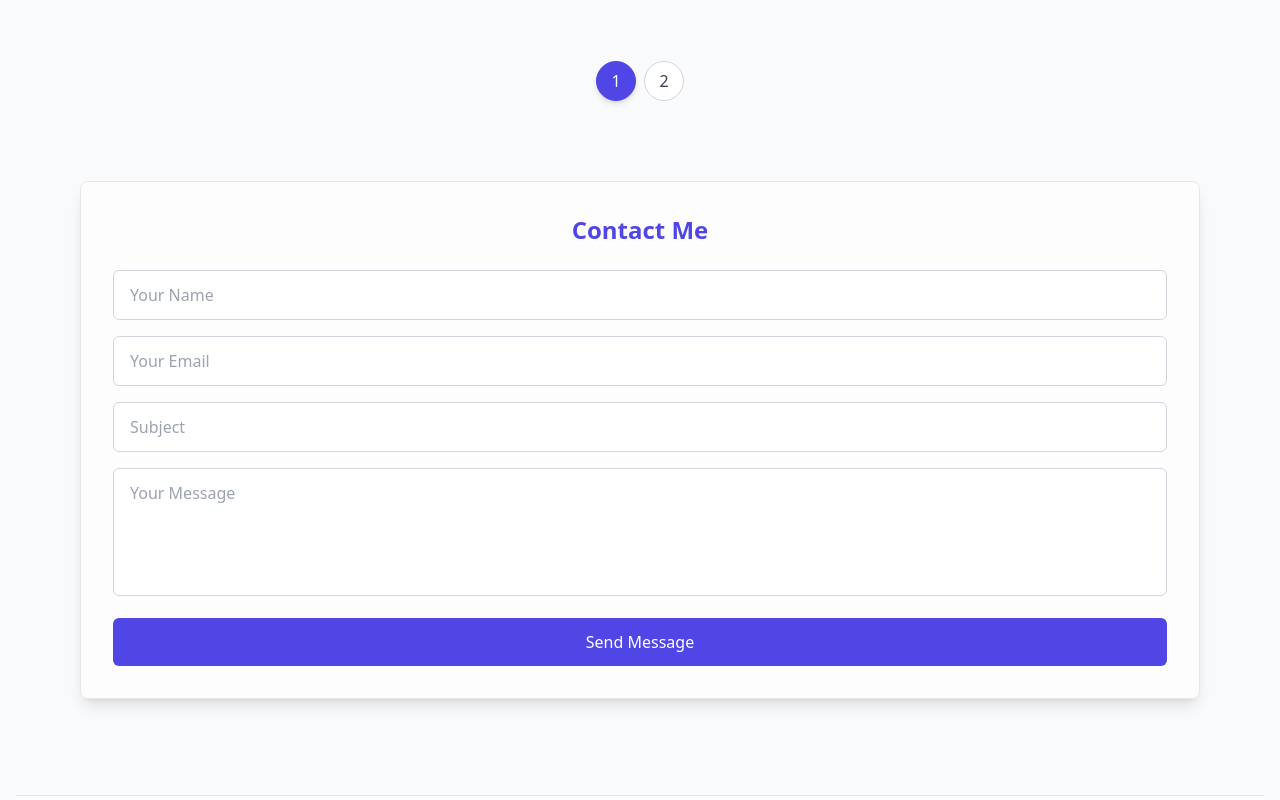
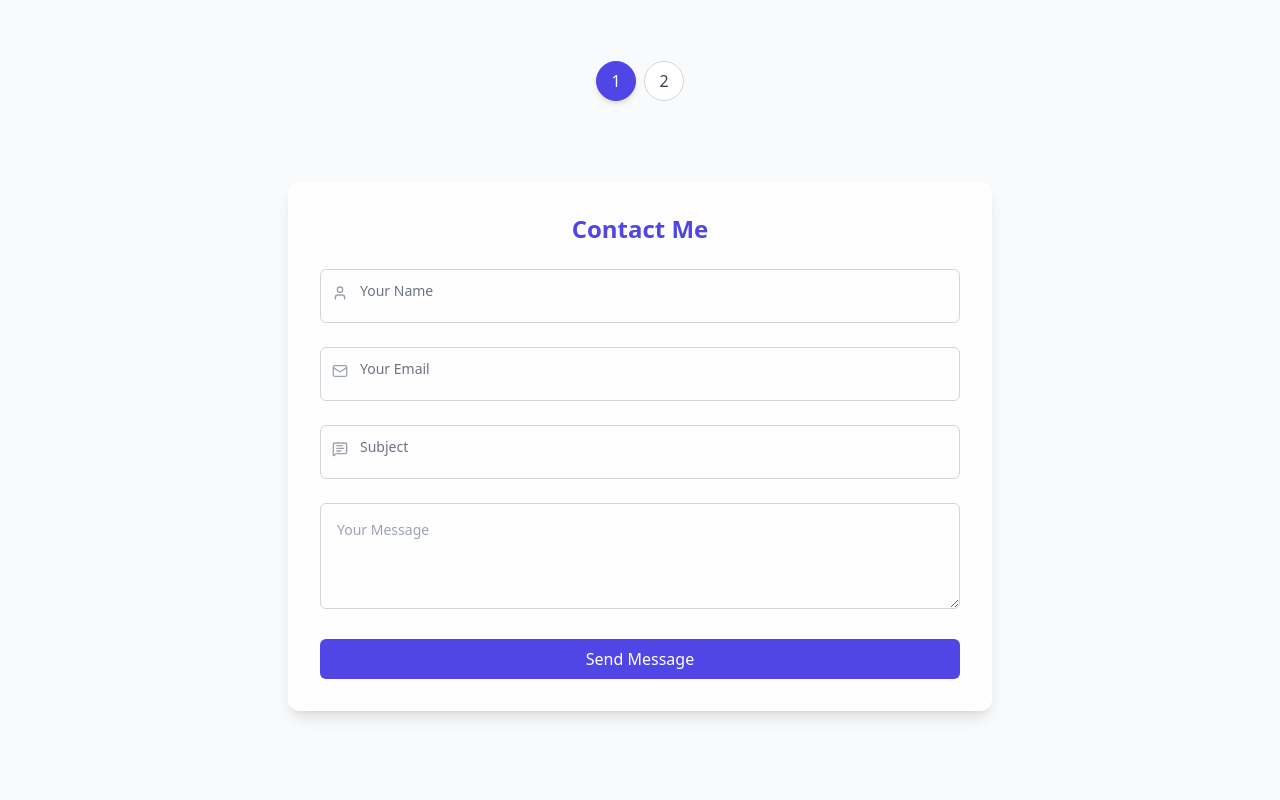
Before and after one commit to Sitholezw/my-blog, a React (Create React App) app: page / in a window 1280 px wide. Shown: the part 1620-2420 px from the top of the page. Built offline with nearby package versions, Linux system fonts and the light colour scheme.

Commit message:
Added icons to the contact form

```diff
--- a/src/components/ContactForm.js
+++ b/src/components/ContactForm.js
@@ -1,84 +1,127 @@
 import React, { useState } from 'react';
 import emailjs from 'emailjs-com';
+import { Mail, User, MessageSquareText, CheckCircle, AlertCircle } from 'lucide-react';
 
 const ContactForm = () => {
-  const [success, setSuccess] = useState(false);
+  const [toast, setToast] = useState(null); // success or error
+
+  const showToast = (type, message) => {
+    setToast({ type, message });
+    setTimeout(() => setToast(null), 3000);
+  };
 
   const sendEmail = (e) => {
     e.preventDefault();
     emailjs
       .sendForm('service_opk9h66', 'template_nhgte5q', e.target, 'p9t7cTFJM_TjwOZ8i')
       .then(() => {
-        setSuccess(true);
+        showToast('success', 'Message sent successfully!');
         e.target.reset();
-        setTimeout(() => setSuccess(false), 5000);
       })
-      .catch(() => {
-        alert('❌ Failed to send message.');
-      });
+      .catch(() => showToast('error', 'Failed to send. Try again.'));
   };
 
   return (
-    <section className="py-12 bg-transparent">
-      {/* 👇 This matches your global layout container */}
-      <div className="max-w-7xl mx-auto px-4 sm:px-6 lg:px-8">
-        {/* 👇 This centers the form in the section */}
-        <div className="max-w-7xl mx-auto p-8 rounded-lg shadow-lg border border-gray-200 dark:border-gray-700 bg-white/60 dark:bg-white/5 backdrop-blur-md">
-          <h2 className="text-2xl font-bold text-center text-primary dark:text-primary-light mb-6">
-            Contact Me
-          </h2>
+    <section className="max-w-3xl mx-auto px-4 sm:px-6 lg:px-8 py-12 relative">
+      <div className="bg-white/80 dark:bg-white/10 backdrop-blur-md shadow-lg rounded-xl p-8 space-y-6 transition-all">
+        <h2 className="text-2xl font-bold text-center text-primary dark:text-primary-light">Contact Me</h2>
 
-          {success && (
-            <div className="mb-4 p-4 text-green-800 bg-green-100 border border-green-300 rounded-md relative">
-              ✅ Your message has been sent successfully!
-              <button
-                onClick={() => setSuccess(false)}
-                className="absolute top-2 right-2 text-green-700 hover:text-green-900"
-              >
-                &times;
-              </button>
-            </div>
-          )}
-
-          <form onSubmit={sendEmail} className="space-y-4">
+        <form onSubmit={sendEmail} className="space-y-6">
+          {/* Name */}
+          <div className="relative">
+            <User className="absolute left-3 top-4 text-gray-400 dark:text-gray-500" size={16} />
             <input
               type="text"
               name="user_name"
-              placeholder="Your Name"
               required
-              className="w-full px-4 py-3 rounded-md border border-gray-300 dark:border-gray-600 bg-white dark:bg-surface-dark text-gray-900 dark:text-white"
+              placeholder=" "
+              className="peer w-full pl-10 pt-6 pb-2 border border-gray-300 dark:border-gray-600 rounded-md bg-transparent text-sm text-gray-800 dark:text-white focus:outline-none focus:ring-2 focus:ring-primary"
             />
+            <label className="absolute left-10 top-2 text-xs text-gray-500 dark:text-gray-400 transition-all peer-placeholder-shown:top-3 peer-placeholder-shown:text-sm peer-focus:top-2 peer-focus:text-xs">
+              Your Name
+            </label>
+          </div>
+
+          {/* Email */}
+          <div className="relative">
+            <Mail className="absolute left-3 top-4 text-gray-400 dark:text-gray-500" size={16} />
             <input
               type="email"
               name="user_email"
-              placeholder="Your Email"
               required
-              className="w-full px-4 py-3 rounded-md border border-gray-300 dark:border-gray-600 bg-white dark:bg-surface-dark text-gray-900 dark:text-white"
+              placeholder=" "
+              className="peer w-full pl-10 pt-6 pb-2 border border-gray-300 dark:border-gray-600 rounded-md bg-transparent text-sm text-gray-800 dark:text-white focus:outline-none focus:ring-2 focus:ring-primary"
             />
+            <label className="absolute left-10 top-2 text-xs text-gray-500 dark:text-gray-400 transition-all peer-placeholder-shown:top-3 peer-placeholder-shown:text-sm peer-focus:top-2 peer-focus:text-xs">
+              Your Email
+            </label>
+          </div>
+
+          {/* Subject */}
+          <div className="relative">
+            <MessageSquareText className="absolute left-3 top-4 text-gray-400 dark:text-gray-500" size={16} />
             <input
               type="text"
               name="user_subject"
-              placeholder="Subject"
               required
-              className="w-full px-4 py-3 rounded-md border border-gray-300 dark:border-gray-600 bg-white dark:bg-surface-dark text-gray-900 dark:text-white"
+              placeholder=" "
+              className="peer w-full pl-10 pt-6 pb-2 border border-gray-300 dark:border-gray-600 rounded-md bg-transparent text-sm text-gray-800 dark:text-white focus:outline-none focus:ring-2 focus:ring-primary"
             />
+            <label className="absolute left-10 top-2 text-xs text-gray-500 dark:text-gray-400 transition-all peer-placeholder-shown:top-3 peer-placeholder-shown:text-sm peer-focus:top-2 peer-focus:text-xs">
+              Subject
+            </label>
+          </div>
+
+          {/* Message */}
+          <div className="relative">
             <textarea
               name="message"
+              required
               placeholder="Your Message"
-              required
-              className="w-full h-32 resize-none px-4 py-3 rounded-md border border-gray-300 dark:border-gray-600 bg-white dark:bg-surface-dark text-gray-900 dark:text-white"
+              rows="4"
+              className="w-full px-4 pt-4 pb-2 border border-gray-300 dark:border-gray-600 rounded-md bg-transparent text-sm text-gray-800 dark:text-white focus:outline-none focus:ring-2 focus:ring-primary"
             ></textarea>
+          </div>
+
           <button
             type="submit"
-              className="w-full bg-primary text-white font-medium py-3 px-6 rounded-md hover:bg-primary-dark transition"
+            className="w-full py-2 px-6 bg-primary text-white rounded-md hover:bg-primary-dark transition-all"
           >
             Send Message
           </button>
         </form>
       </div>
+
+      {/* Toast */}
+      {toast && (
+        <div
+          className={`fixed bottom-6 right-6 flex items-center gap-2 px-4 py-3 rounded-md text-sm shadow-lg transition-all animate-fade-in
+            ${
+              toast.type === 'success'
+                ? 'bg-green-100 text-green-700'
+                : 'bg-red-100 text-red-700'
+            }
+          `}
+        >
+          {toast.type === 'success' ? (
+            <CheckCircle size={18} className="text-green-600" />
+          ) : (
+            <AlertCircle size={18} className="text-red-600" />
+          )}
+          {toast.message}
         </div>
+      )}
     </section>
   );
 };
 
 export default ContactForm;
+// This component renders a contact form for users to send messages.
+// It includes fields for name, email, subject, and message.
+// The form uses EmailJS to send the message and displays a toast notification on success or failure.
+// The toast notification appears at the bottom right corner and disappears after 3 seconds.
+// The form is styled with Tailwind CSS and includes icons from Lucide for better user experience.
+// The form is responsive and adapts to different screen sizes, ensuring a good user experience on both desktop and mobile devices.
+// The component uses a state variable to manage the toast notification visibility and content.
+// The form fields are styled with a focus effect that highlights the input when active.
+// The component uses Lucide icons for visual cues, enhancing the form's usability.
```
Lines whose indentation alone changed are shown as unchanged.
